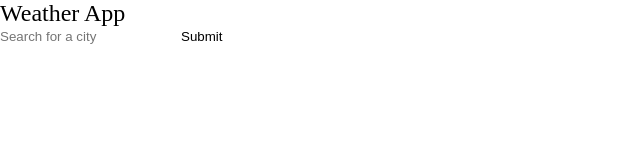
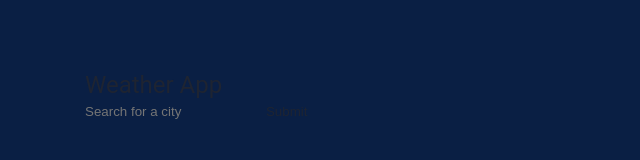
Before and after one commit to rayhan-mursalin/weather, a plain HTML site: page index.html in a window 1280 px wide. Shown: the whole page, without its empty margins (0-640 px from the left). Drawn offline with Linux system fonts and the light colour scheme.

Commit message:
Add img ul and container styles

```diff
--- a/style.css
+++ b/style.css
@@ -37,3 +37,27 @@
 	outline: none;
 	color: inherit;
   }
+
+  img {
+	display: block;
+	max-width: 100%;
+	height: auto;
+  }
+
+  ul {
+	list-style: none;
+  }
+
+  body {
+	font: 1rem/1.3 "Roboto", sans-serif;
+	background: var(--bg_main);
+	color: var(--text_dark);
+	padding: 70px;
+  }
+
+  .container {
+	width: 100%;
+	max-width: 1200px;
+	margin: 0 auto;
+	padding: 0 15px;
+  }
```
Lines whose indentation alone changed are shown as unchanged.
